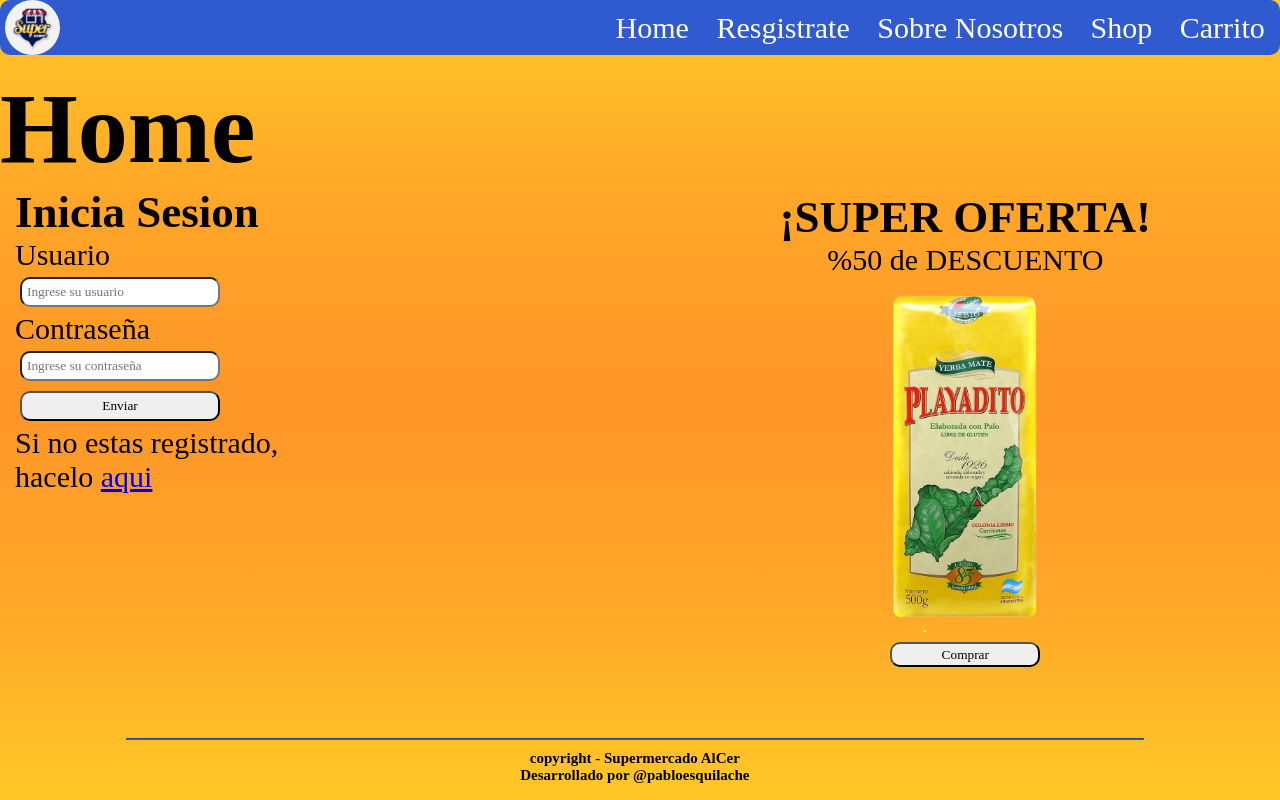
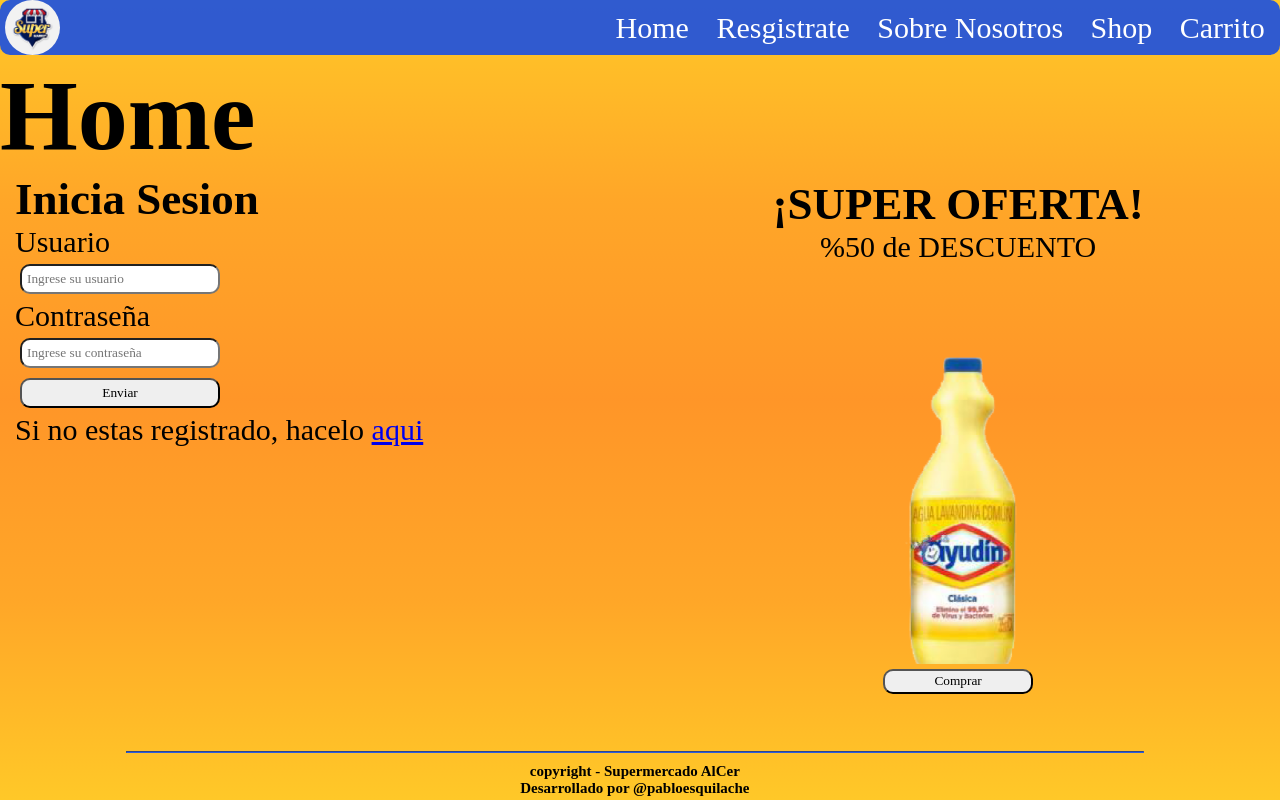
Before and after one commit to Pablo-Esquilache/webSupermercadoAlcer, a website: page index.html in a window 1280 px wide. Drawn offline with nearby package versions, Linux system fonts and the light colour scheme; a web font is replaced by a local one.

Commit message:
incorporacion-Carrusel

```diff
--- a/index.html
+++ b/index.html
@@ -36,7 +36,6 @@
         <section class="gridItem2">
             <h1 id="titulo" class="animate__animated animate__bounce">Home</h1>
             <div class="contenedorIngreso">
-                    <div class="formIngreso">
                 <h2>Inicia Sesion</h2>
                 <form>
                     <label for=""> Usuario</label> <br>
@@ -47,13 +46,20 @@
                     <p>Si no estas registrado, hacelo <a href="./Paginas/Registro.html">aqui</a></p>
                 </form>
             </div>
-            </div>
     </section>
     <aside class="gridItem3">
             <div class="ofertaInicio">
                 <h2>¡SUPER OFERTA!</h2>
                 <p>%50 de DESCUENTO</p>
-                <img src="./Imagenes/producto-almacen-yerba.jpg" alt=""> <br>
+                <div class="caruselInicio">
+                    <ul>
+                        <li><img src="imagenes/producto-almacen-yerba.jpg" alt="LogoUCR"></li>
+                        <li><img src="imagenes/prducto-limpieza-lavandina.jpg" alt="Reunion 1"></li>
+                        <li><img src="imagenes/producto-bebidas-levite.jpg" alt="Reunion 2"></li>
+                        <li><img src="imagenes/producto-bazar-cuchillo.jpg" alt="Reunion 3"></li>
+                    </ul>
+                </div>
+                <!-- <img src="./Imagenes/producto-almacen-yerba.jpg" alt=""> <br> -->
                 <a href="paginas/productos.html"><input type="button" value="Comprar"></a>
             </div>
         </aside>
--- a/scss/estilo.scss
+++ b/scss/estilo.scss
@@ -84,10 +84,10 @@
 
 
 /*ANIDACION INDEX*/
-.formIngreso {
+.contenedorIngreso {
     margin-left: 15px;
     font-size: 3rem;
-    width: 50%;
+    width: 100%;
     top: 0px;
 //MIXIN
     input {
@@ -137,6 +137,39 @@
     justify-content: center;
     margin-top: 70px;
     font-size: 3rem;
+}
+.caruselInicio {
+    max-width: 400px;
+    max-height: 400px;
+    margin: 0 auto;
+    overflow: hidden;
+    ul {
+        display: flex;
+        padding: 0;
+        width: 400%;
+        animation: slide 20s infinite alternate ease-in-out;
+    }
+    li {
+        width: 100%;
+        list-style: none;
+    }
+    img {
+        width: 100%;
+    }
+}
+
+@keyframes slide {
+    0% {margin-left: 0;}
+    20% {margin-left: 0;}
+
+    25% {margin-left: -100%;}
+    45% {margin-left: -100%;}
+
+    50% {margin-left: -200%;}
+    70% {margin-left: -200%;}
+
+    75% {margin-left: -300%;}
+    100% {margin-left: -300%;}
 }
 
 /*REGISTRO*/
@@ -434,6 +467,7 @@
     .gridItem3 {
         margin-top: 50px;
     }
+
     /*REGISTRO*/
     .formulario {
         font-size: 2rem;
@@ -496,7 +530,7 @@
     }
 }
 
-@media screen and (max-width: 425px) {
+@media screen and (max-width: 450px) {
     /*BODY*/
     body {
         width: 97.5%;
```
Also changed, not shown: css/estilo.css. Lines whose indentation alone changed are shown as unchanged.
